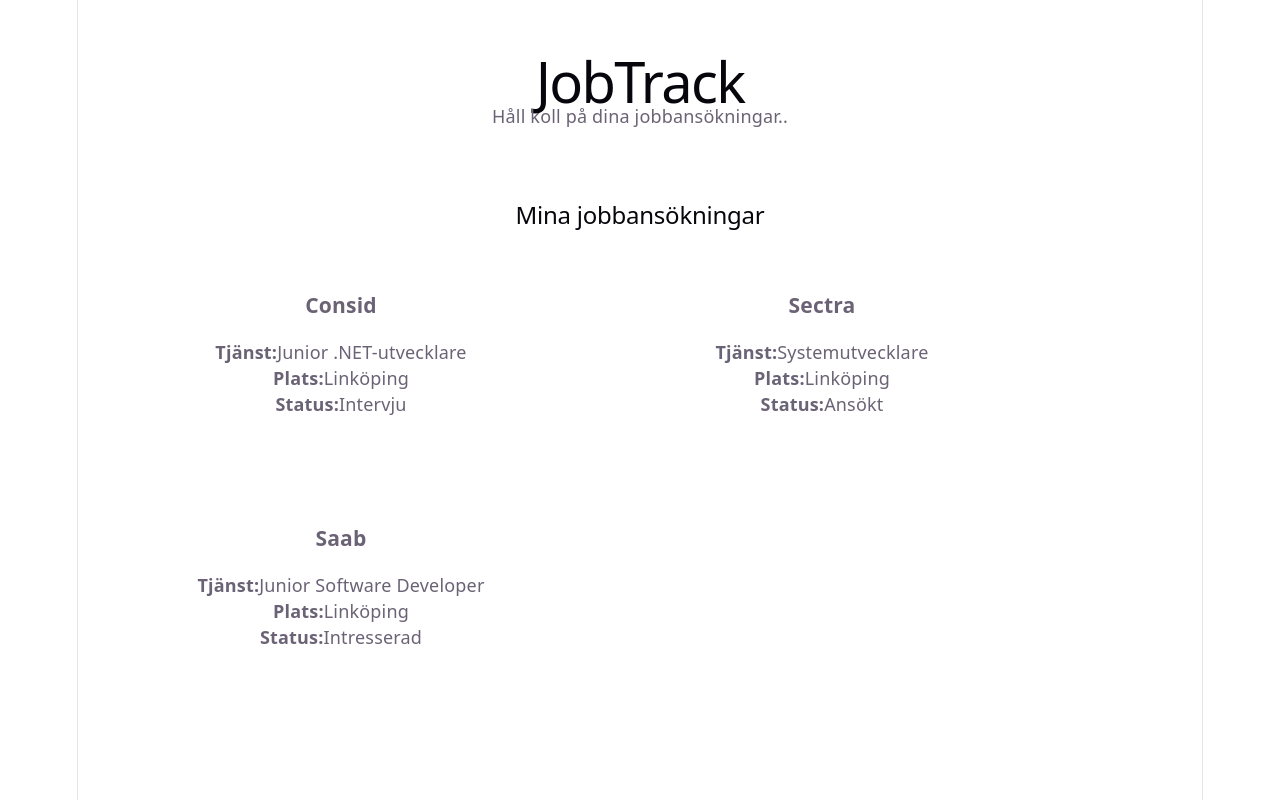
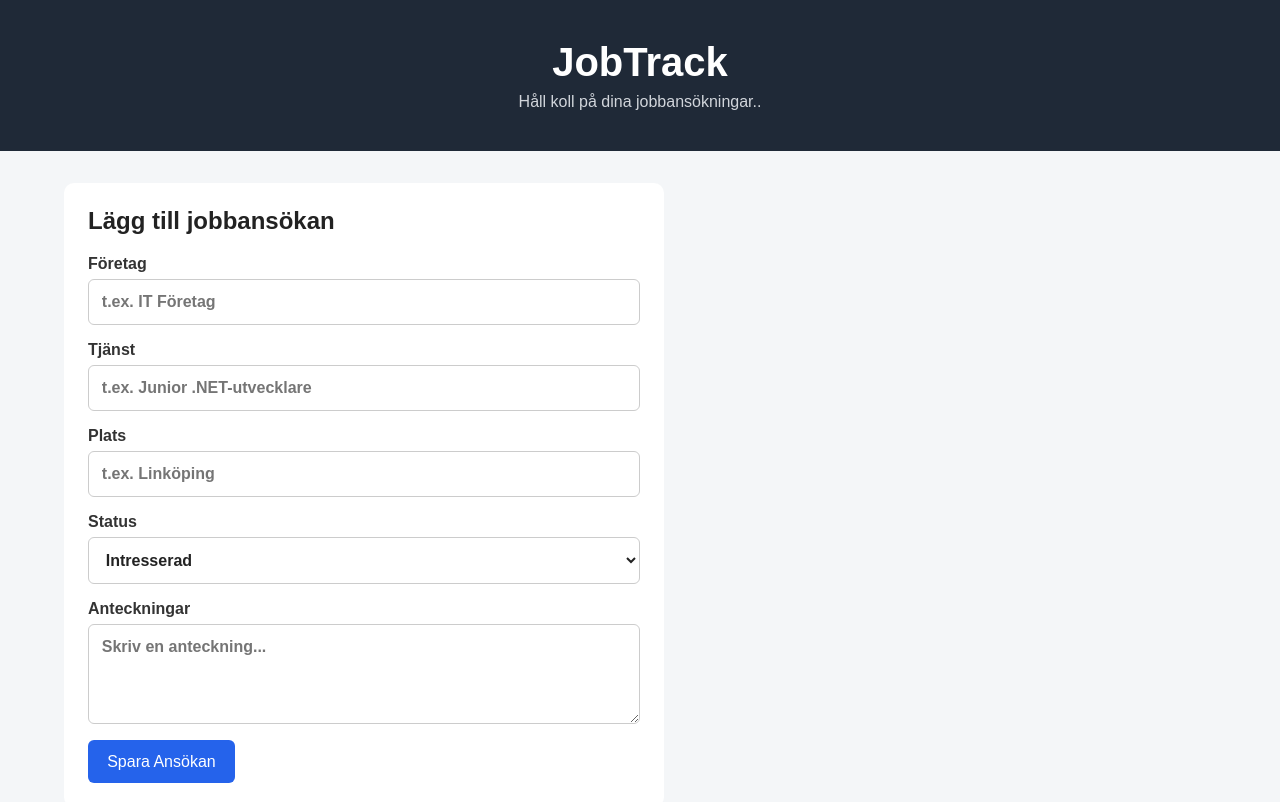
Before and after one commit to TSOLER89/job-application-tracker, a React (Vite) app: page / in a window 1280 px wide. Shown: the top 802 px of the page. Built offline with nearby package versions, Linux system fonts and the light colour scheme.

Commit message:
Add ApplicationForm component and integrate it into App; update styles in App.css and index.css

```diff
--- a/src/App.css
+++ b/src/App.css
@@ -1,40 +1,113 @@
 .app {
-  width: 100%;
+  min-height: 100vh;
 }
 
+/* Header */
+
 .header {
-  padding: 2rem;
+  background-color: #1f2937;
+  color: white;
+  padding: 2.5rem 1rem;
   text-align: center;
 }
 
 .header h1 {
-  margin-bottom: 0.5rem;
+  margin: 0;
+  font-size: 2.5rem;
 }
 
-main {
-  padding: 2rem;
+.header p {
+  margin: 0.5rem 0 0;
+  color: #d1d5db;
 }
 
-/* Application Card Styles */
+/* Main */
+
+.main-content {
+  width: 90%;
+  max-width: 1200px;
+  margin: 0 auto;
+  padding: 2rem 0;
+}
+
+.main-content h2 {
+  color: #222;
+}
+
+/* Form */
+
+.application-form {
+  background-color: white;
+  padding: 1.5rem;
+  border-radius: 10px;
+  max-width: 600px;
+  margin-bottom: 3rem;
+}
+
+.application-form h2 {
+  margin-top: 0;
+}
+
+.application-form label {
+  display: flex;
+  flex-direction: column;
+  margin-bottom: 1rem;
+  font-weight: bold;
+  color: #333;
+}
+
+.application-form input,
+.application-form select,
+.application-form textarea {
+  margin-top: 0.4rem;
+  padding: 0.8rem;
+  border: 1px solid #ccc;
+  border-radius: 6px;
+  background-color: white;
+  color: #222;
+}
+
+.application-form button {
+  padding: 0.8rem 1.2rem;
+  background-color: #2563eb;
+  color: white;
+  border: none;
+  border-radius: 6px;
+  cursor: pointer;
+}
+
+/* Applications */
+
+.application-list {
+  display: grid;
+  grid-template-columns: repeat(3, 1fr);
+  gap: 1.5rem;
+}
+
 .application-card {
   background-color: white;
+  color: #222;
   padding: 1.5rem;
-  margin-top: 1.5rem;
   border-radius: 10px;
-  max-width: 400px;
 }
 
 .application-card h3 {
   margin-top: 0;
+  color: #111827;
 }
 
-/* Application List Styles */
-.application-list {
-  display: flex;
-  flex-wrap: wrap;
-  gap: 1.5rem;
+/* Mobile */
+
+@media (max-width: 768px) {
+  .application-list {
+    grid-template-columns: 1fr;
+  }
+
+  .main-content {
+    width: 92%;
+  }
+
+  .header h1 {
+    font-size: 2rem;
+  }
 }
-
-.application-card {
-  flex: 1 1 280px;
-}
--- a/src/App.jsx
+++ b/src/App.jsx
@@ -1,6 +1,7 @@
 import './App.css'
 import Header from './components/Header'
 import ApplicationList from './components/ApplicationList'
+import ApplicationForm from './components/ApplicationForm'
 
 
 function App() {
@@ -32,10 +33,13 @@
     <div className="app">
       <Header />
 
-      <main className="main-content">
-        <h2>Mina jobbansökningar</h2>
-        <ApplicationList applications={applications} />
-      </main>
+   <main className="main-content">
+  <ApplicationForm />
+
+  <h2>Mina jobbansökningar</h2>
+
+  <ApplicationList applications={applications} />
+</main>
     </div>
   )
 }
--- /dev/null
+++ b/src/components/ApplicationForm.jsx
@@ -0,0 +1,56 @@
+function ApplicationForm() {
+  return (
+    <form className="application-form">
+      <h2>Lägg till jobbansökan</h2>
+
+      <label>
+        Företag
+        <input
+          type="text"
+          placeholder="t.ex. IT Företag"
+        />
+      </label>
+
+      <label>
+        Tjänst
+        <input
+          type="text"
+          placeholder="t.ex. Junior .NET-utvecklare"
+        />
+      </label>
+
+      <label>
+        Plats
+        <input
+          type="text"
+          placeholder="t.ex. Linköping"
+        />
+      </label>
+
+      <label>
+        Status
+        <select>
+          <option value="Intresserad">Intresserad</option>
+          <option value="Ansökt">Ansökt</option>
+          <option value="Intervju">Intervju</option>
+          <option value="Erbjudande">Erbjudande</option>
+          <option value="Avslag">Avslag</option>
+        </select>
+      </label>
+
+      <label>
+        Anteckningar
+        <textarea
+          placeholder="Skriv en anteckning..."
+          rows="4"
+        />
+      </label>
+
+      <button type="submit">
+        Spara Ansökan
+      </button>
+    </form>
+  )
+}
+
+export default ApplicationForm
--- a/src/index.css
+++ b/src/index.css
@@ -1,111 +1,24 @@
-:root {
-  --text: #6b6375;
-  --text-h: #08060d;
-  --bg: #fff;
-  --border: #e5e4e7;
-  --code-bg: #f4f3ec;
-  --accent: #aa3bff;
-  --accent-bg: rgba(170, 59, 255, 0.1);
-  --accent-border: rgba(170, 59, 255, 0.5);
-  --social-bg: rgba(244, 243, 236, 0.5);
-  --shadow:
-    rgba(0, 0, 0, 0.1) 0 10px 15px -3px, rgba(0, 0, 0, 0.05) 0 4px 6px -2px;
-
-  --sans: system-ui, 'Segoe UI', Roboto, sans-serif;
-  --heading: system-ui, 'Segoe UI', Roboto, sans-serif;
-  --mono: ui-monospace, Consolas, monospace;
-
-  font: 18px/145% var(--sans);
-  letter-spacing: 0.18px;
-  color-scheme: light dark;
-  color: var(--text);
-  background: var(--bg);
-  font-synthesis: none;
-  text-rendering: optimizeLegibility;
-  -webkit-font-smoothing: antialiased;
-  -moz-osx-font-smoothing: grayscale;
-
-  @media (max-width: 1024px) {
-    font-size: 16px;
-  }
+* {
+  box-sizing: border-box;
 }
 
-@media (prefers-color-scheme: dark) {
-  :root {
-    --text: #9ca3af;
-    --text-h: #f3f4f6;
-    --bg: #16171d;
-    --border: #2e303a;
-    --code-bg: #1f2028;
-    --accent: #c084fc;
-    --accent-bg: rgba(192, 132, 252, 0.15);
-    --accent-border: rgba(192, 132, 252, 0.5);
-    --social-bg: rgba(47, 48, 58, 0.5);
-    --shadow:
-      rgba(0, 0, 0, 0.4) 0 10px 15px -3px, rgba(0, 0, 0, 0.25) 0 4px 6px -2px;
-  }
-
-  #social .button-icon {
-    filter: invert(1) brightness(2);
-  }
+html,
+body {
+  margin: 0;
+  padding: 0;
+  min-width: 320px;
+  min-height: 100vh;
 }
 
 body {
-  margin: 0;
+  font-family: Arial, Helvetica, sans-serif;
+  background-color: #f4f6f8;
+  color: #222;
 }
 
-#root {
-  width: 1126px;
-  max-width: 100%;
-  margin: 0 auto;
-  text-align: center;
-  border-inline: 1px solid var(--border);
-  min-height: 100svh;
-  display: flex;
-  flex-direction: column;
-  box-sizing: border-box;
+button,
+input,
+textarea,
+select {
+  font: inherit;
 }
-
-h1,
-h2 {
-  font-family: var(--heading);
-  font-weight: 500;
-  color: var(--text-h);
-}
-
-h1 {
-  font-size: 56px;
-  letter-spacing: -1.68px;
-  margin: 32px 0;
-  @media (max-width: 1024px) {
-    font-size: 36px;
-    margin: 20px 0;
-  }
-}
-h2 {
-  font-size: 24px;
-  line-height: 118%;
-  letter-spacing: -0.24px;
-  margin: 0 0 8px;
-  @media (max-width: 1024px) {
-    font-size: 20px;
-  }
-}
-p {
-  margin: 0;
-}
-
-code,
-.counter {
-  font-family: var(--mono);
-  display: inline-flex;
-  border-radius: 4px;
-  color: var(--text-h);
-}
-
-code {
-  font-size: 15px;
-  line-height: 135%;
-  padding: 4px 8px;
-  background: var(--code-bg);
-}
```
Also changed, not shown: src/components/ApplicationCard.jsx (+13 -3 lines).
